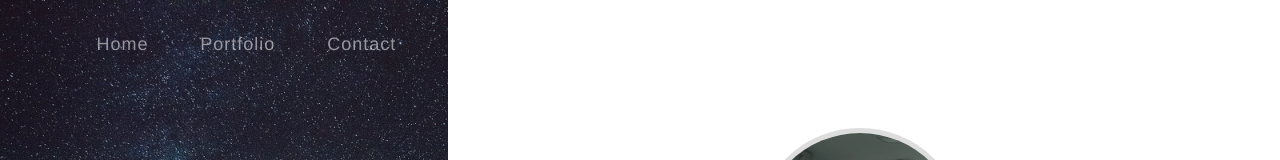
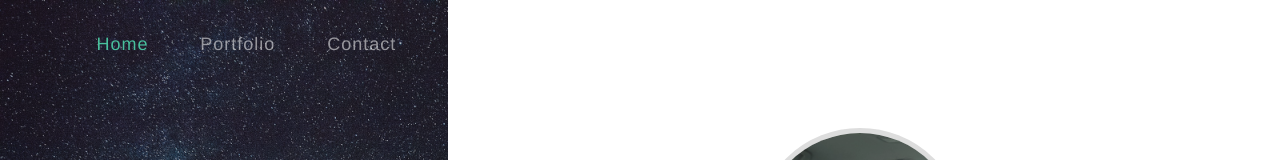
Before and after one commit to MilneS/MilneS.github.io, a React (Create React App) app: page / in a window 1280 px wide. In both pictures the pointer is over the link "Home". Shown: the top 160 px of the page. Built offline with nearby package versions, Linux system fonts and the light colour scheme.

Commit message:
actually fixed opacity

```diff
--- a/src/comps/Navbar.module.css
+++ b/src/comps/Navbar.module.css
@@ -23,7 +23,7 @@ ul > a {
   text-decoration: none;
   color: #ffffffc2;
   justify-content: space-evenly;
-  opacity: 70% !important;
+  opacity: 0.7;
 
 }
 
@@ -31,7 +31,7 @@ ul > a {
 a:hover {
   color: #49bf9d !important;
   transition: 400ms;
-  opacity: 100%;
+  opacity: 1;
 }
 
 
```
